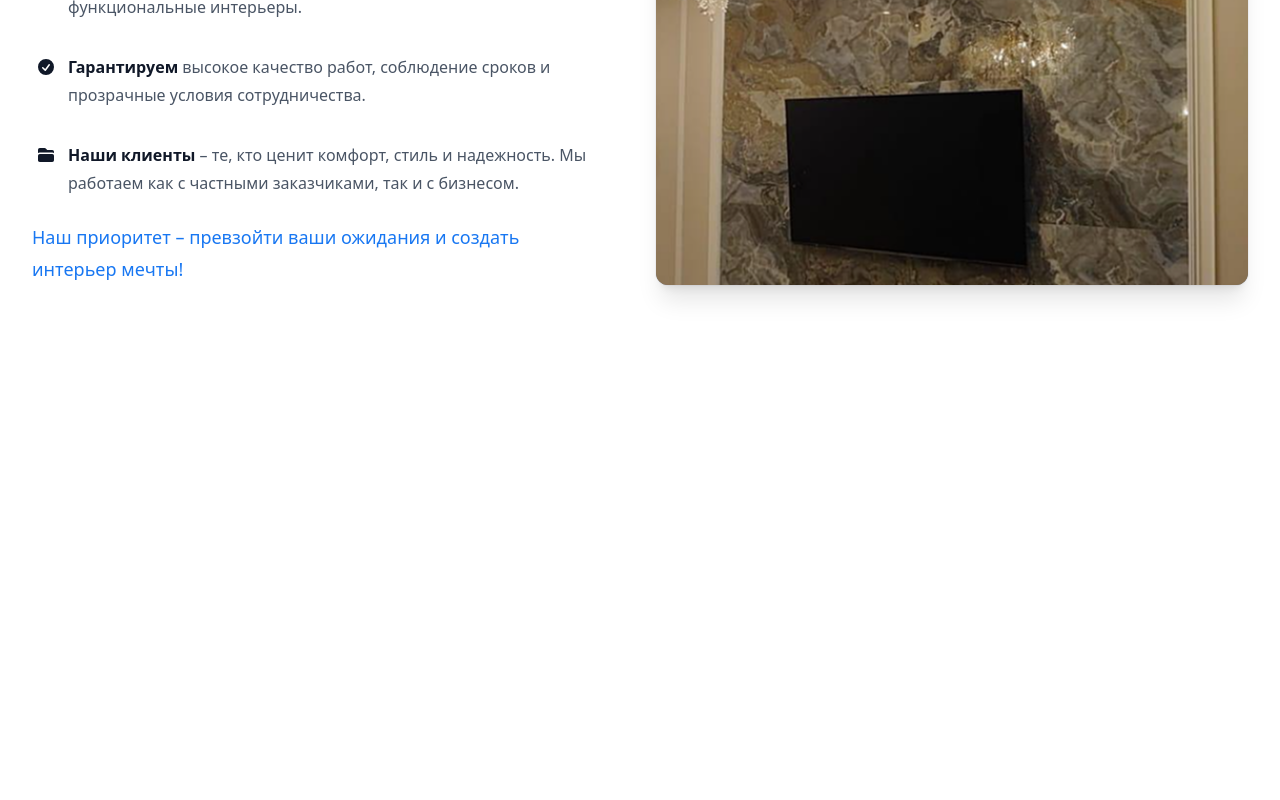
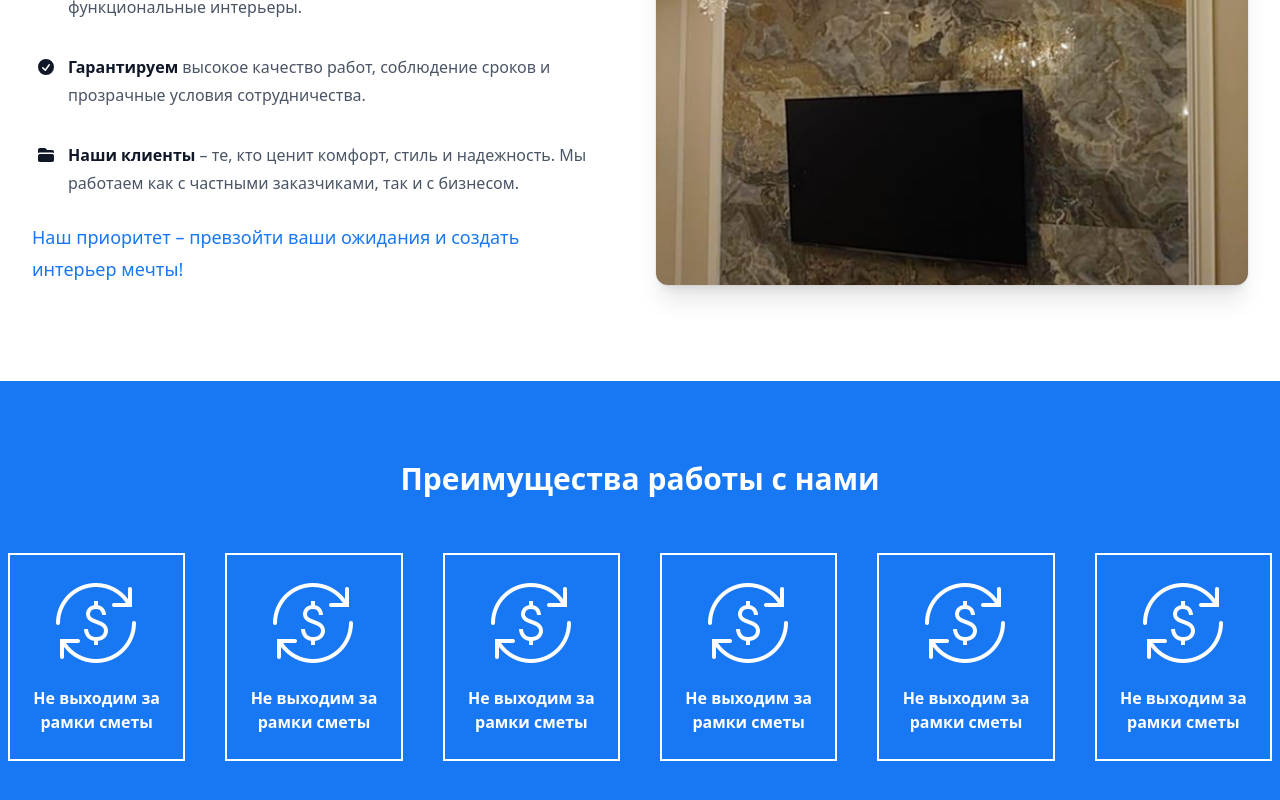
Before and after one commit to andrronov/aa_group, a Vue app: page / in a window 1280 px wide. Shown: the part 1146-1946 px from the top of the page. Before the commit the page ends 1527 px from the top, so only its background shows below. Built offline with nearby package versions, Linux system fonts and the light colour scheme.

Commit message:
seo update, advantages template done

```diff
--- a/src/App.vue
+++ b/src/App.vue
@@ -2,6 +2,7 @@
 import AppNav from "./components/AppNav.vue";
 import Hero from "./components/Hero.vue";
 import About from "./components/About.vue";
+import Advantages from "./components/Advantages.vue";
 </script>
 
 <template>
@@ -9,6 +10,7 @@ import About from "./components/About.vue";
     <AppNav />
     <Hero />
     <About />
+    <Advantages />
   </div>
 </template>
 
--- a/src/components/About.vue
+++ b/src/components/About.vue
@@ -1,5 +1,5 @@
 <template>
-  <div class="overflow-hidden bg-white py-12 sm:py-24">
+  <section class="overflow-hidden bg-white py-12 sm:py-24">
     <div class="mx-auto container px-6 lg:px-8">
       <div
         class="mx-auto grid grid-cols-1 gap-x-8 gap-y-16 sm:gap-y-20 lg:mx-0 lg:grid-cols-2"
@@ -46,7 +46,7 @@
         />
       </div>
     </div>
-  </div>
+  </section>
 </template>
 
 <script setup>
--- /dev/null
+++ b/src/components/Advantages.vue
@@ -0,0 +1,23 @@
+<script setup>
+const advantages = [
+    {
+        label: "Не выходим за рамки сметы",
+        logo: "/icons/money.svg"
+    },
+    {
+
+    }
+]
+</script>
+
+<template>
+    <section class="w-full content-center min-h-[368px] bg-primary text-white py-20">
+        <h2 class="text-2xl sm:text-3xl text-white font-bold text-center mb-14">Преимущества работы с нами</h2>
+        <div class="container mx-auto px-2 grid grid-cols-2 grid-rows-3 sm:grid-cols-6 sm:grid-rows-1 gap-10">
+            <div v-for="item in 6" :key="item" class="bg-transparent border-2 border-white p-4 w-full h-52 flex flex-col gap-5 text-center justify-center items-center">
+                <img src="../public/icons/money.svg" alt="money icon">
+                <p class="font-bold text-sm sm:text-base">Не выходим за рамки сметы</p>
+            </div>
+        </div>
+    </section>
+</template>
--- a/src/components/Hero.vue
+++ b/src/components/Hero.vue
@@ -3,7 +3,7 @@ import MainButton from "./MainButton.vue";
 </script>
 
 <template>
-    <div class="w-full flex flex-col gap-12 justify-center items-center h-[688px] relative">
+    <section class="w-full flex flex-col gap-12 justify-center items-center h-[688px] relative">
         <img src="../public/images/hero.jpg" class="w-full h-[688px] object-cover opacity-90 absolute top-0 left-0" alt="">
         <div class="bg-[#2E2E2E] opacity-65 max-w-[720px] text-center p-1">
             <p class="text-[46px] text-white bg-blend-difference line-clamp-6 font-bold">Ремонт, который превосходит ожидания</p>
@@ -11,5 +11,5 @@ import MainButton from "./MainButton.vue";
         <MainButton class="z-100" big>
             Оставить заявку
         </MainButton>
-    </div>
+    </section>
 </template>
```
Also changed, not shown: src/public/icons/money.svg (added).
